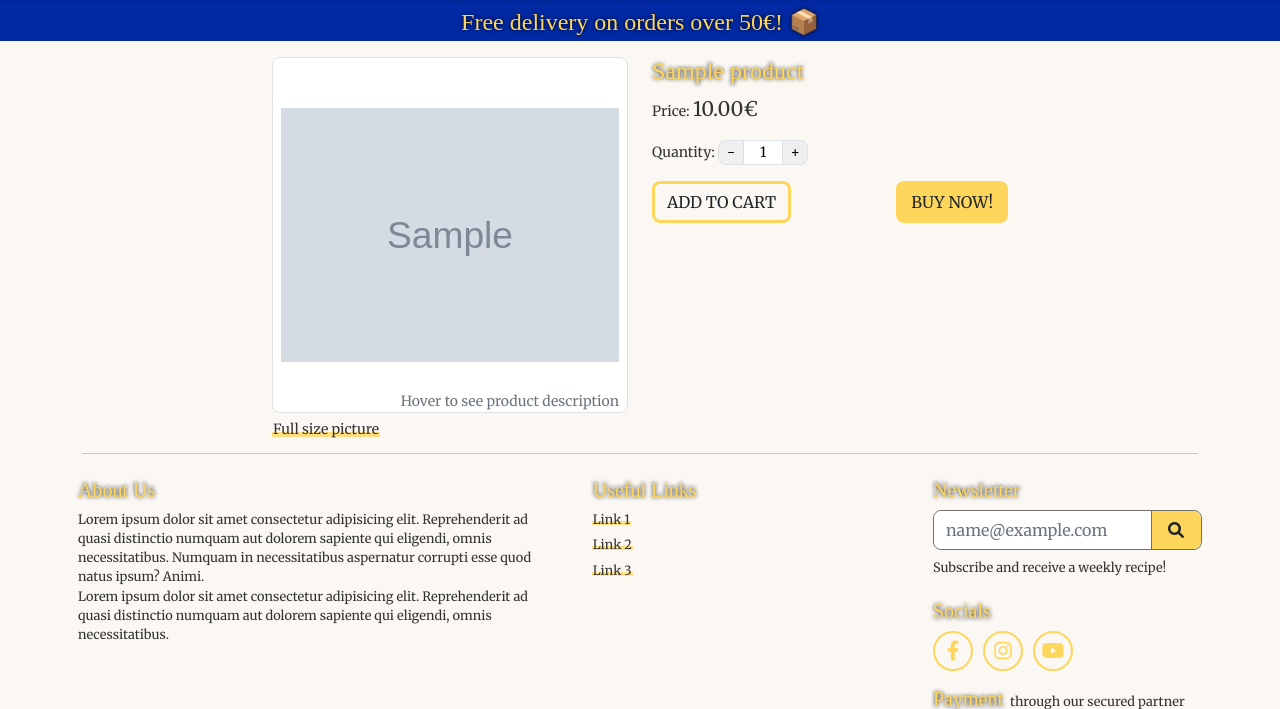
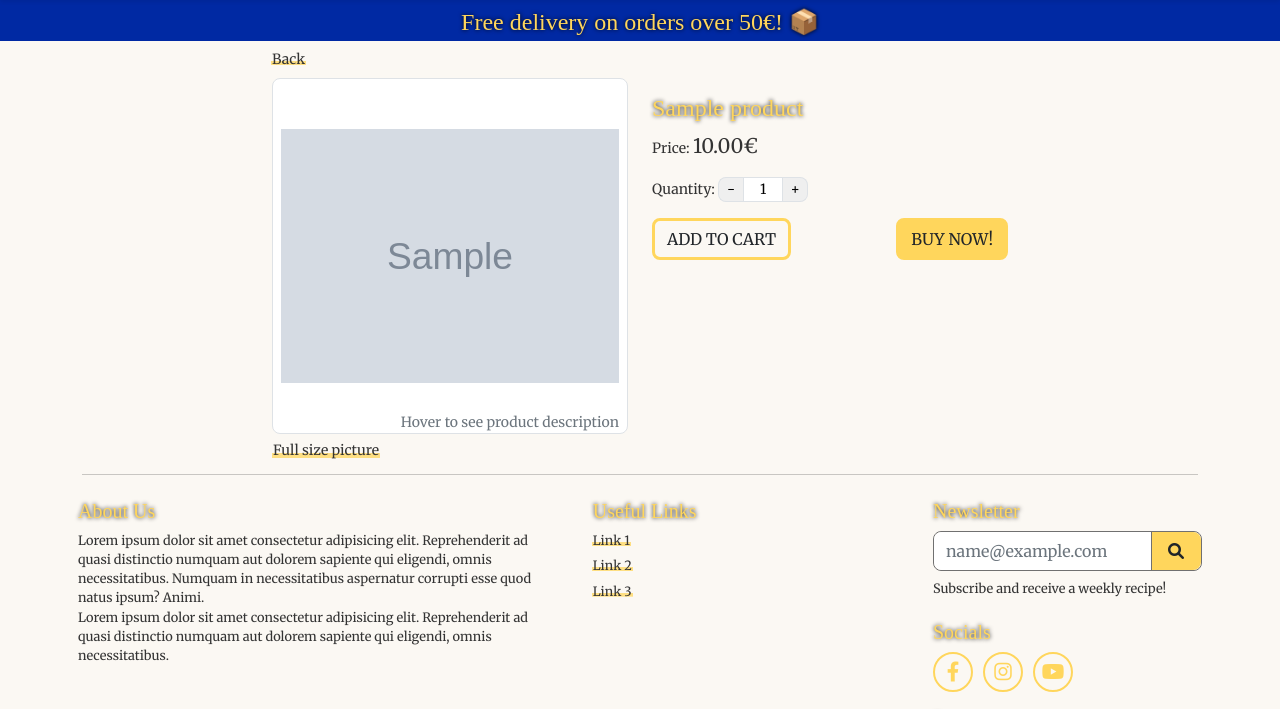
Before and after one commit to LuciusVH/the_pastry_box, a Django app: page /products/1 in a window 1280 px wide. Shown: the part 103-812 px from the top of the page. Run offline with Django 4.2, Linux system fonts and the light colour scheme; tables that the repository leaves empty hold one stand-in row (values such as "Sample post"); grey boxes marked "Sample" are stand-in pictures; some web fonts are replaced.

Commit message:
added a back link on product detail

```diff
--- a/products/templates/products/product_detail.html
+++ b/products/templates/products/product_detail.html
@@ -8,8 +8,13 @@
 {% block content %}
 <div class="container product-detail">
   <div class="row justify-content-center">
+    <div class="col-12 col-lg-8 my-2">
+      <a href="javascript: history.go(-1)">Back</a>
+    </div>
+  </div>
+  <div class="row justify-content-center">
     <div class="col-12 col-md-6 col-lg-4">
-      <div class="card-image-wrapper d-flex align-items-center my-3 mb-xl-4 border">
+      <div class="card-image-wrapper d-flex align-items-center mb-3 mb-xl-4 border">
         <!-- Product image, link to be opened in a new tab -->
         {% if product.image %}
         <a href="{{ product.image.url }}" target="_blank">
```
